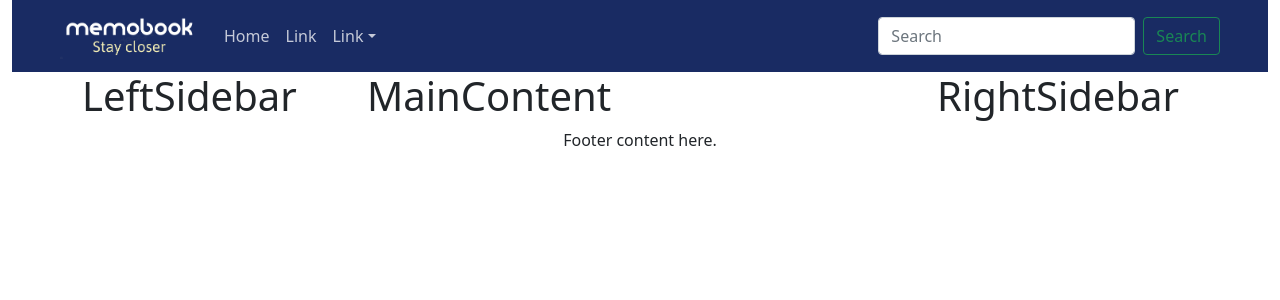
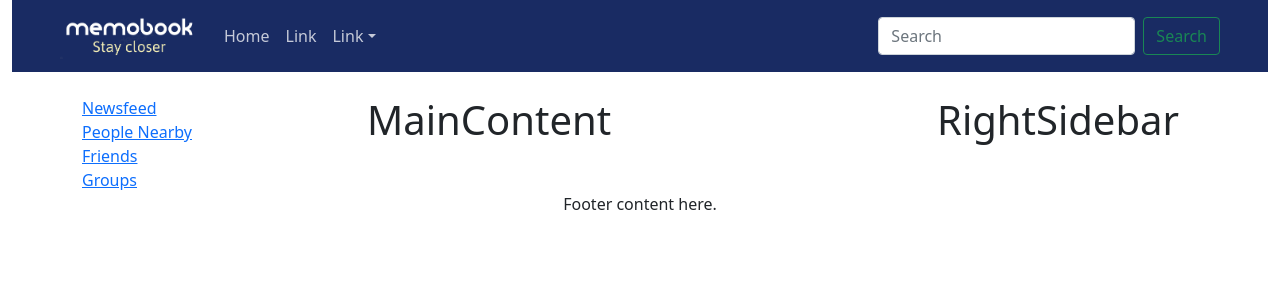
Before and after one commit to mak-alamin/memobook, a React (Create React App) app in the folder frontend/: page / in a window 1280 px wide. Shown: the top 300 px of the page. Built offline with nearby package versions, Linux system fonts and the light colour scheme.

Commit message:
added left sidebar links

```diff
--- a/frontend/src/Layout/Layout.js
+++ b/frontend/src/Layout/Layout.js
@@ -10,6 +10,8 @@ function Layout() {
   return (
     <Container fluid>
       <Header />
+
+      <main className="mt-4">
         <Container>
           <Row>
             <Col>
@@ -17,7 +19,7 @@ function Layout() {
             </Col>
 
             <Col xs={6}>
-            <MainContent />
+              <MainContent className="main-content" />
             </Col>
 
             <Col>
@@ -25,6 +27,7 @@ function Layout() {
             </Col>
           </Row>
         </Container>
+      </main>
 
       <Footer />
     </Container>
--- a/frontend/src/Layout/LeftSidebar/LeftSidebar.js
+++ b/frontend/src/Layout/LeftSidebar/LeftSidebar.js
@@ -2,8 +2,19 @@ import React from "react";
 
 function LeftSidebar() {
   return (
-    <div>
-      <h1>LeftSidebar</h1>
+    <div className="left-sidebar">
+      <a href="#newsfeed" className="d-block">
+        Newsfeed
+      </a>
+      <a href="#people-nearby" className="d-block">
+        People Nearby
+      </a>
+      <a href="#friends" className="d-block">
+        Friends
+      </a>
+      <a href="#groups" className="d-block">
+        Groups
+      </a>
     </div>
   );
 }
```
Lines whose indentation alone changed are shown as unchanged.
